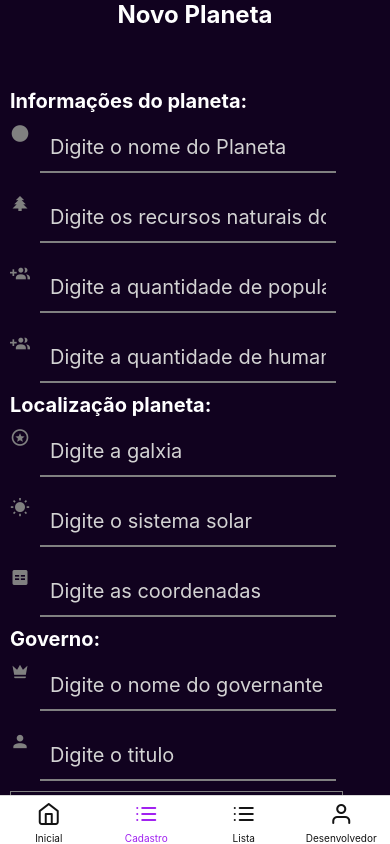
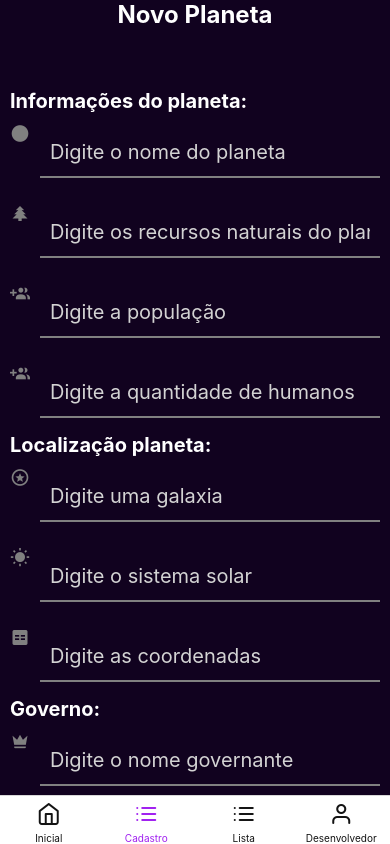
Before and after one commit to Liviadbelao/Exerc-cioPlanetas, a React Native app: screen /Form in a window 390 px wide. Built offline with nearby package versions, Linux system fonts and the light colour scheme.

Commit message:
feat: create input component

```diff
--- /dev/null
+++ b/src/components/Inputs/index.jsx
@@ -0,0 +1,18 @@
+import { View, TextInput } from "react-native";
+ import styles from  './styles'
+const Input = ({ ph, oc, valor, kt}) => {
+  return(
+<View style={styles.container}>
+  <TextInput
+   style={styles.input}
+   placeholder={ph}
+   onChangeText={oc}
+   value={valor}
+   keyboardType={kt}
+   placeholderTextColor={'#D3D3D3'}/>
+</View>
+    )
+}
+
+
+export default Input;
--- /dev/null
+++ b/src/components/Inputs/styles.js
@@ -0,0 +1,24 @@
+import { StyleSheet } from "react-native";
+
+const styles = StyleSheet.create({
+  input: {
+    height: 50,
+    backgroundColor: 'transparent',
+    padding: 10,
+    fontSize: 20,
+    marginTop: 10,
+    marginLeft: 10,
+    marginBottom: 10,
+    color: 'rgba(128,128,128,1)',
+    borderBottomWidth: 2,
+    borderBottomColor: 'rgba(128,128,128,1)',
+    width: '100%'
+  },
+  container:{
+    flex:1,
+    alignItems:'center',
+    justifyContent:'center',
+    padding:5
+  }
+  });
+  export default styles
--- a/src/screens/Form/index.jsx
+++ b/src/screens/Form/index.jsx
@@ -9,7 +9,7 @@ import { useNavigation } from "@react-navigation/native";
 import { useState, useEffect } from "react";
 
 import { ColorPicker } from "react-native-color-picker";
-
+import Inputs from '../../components/Inputs'
 import Slider from "@react-native-community/slider";
 import DateTimePicker from "@react-native-community/datetimepicker";
 import styles from "./styles";
@@ -18,6 +18,7 @@ import Title from "../../components/Title";
 import listaPlanetas from "../../models/Planeta/Planetas";
 import Planeta from "../../models/Planeta/Planeta";
 import Icon from "react-native-vector-icons/MaterialCommunityIcons";
+import Input from "../../components/Inputs";
 
 const image = "../../../assets/download (3).jpg";
 export default function Form({ route }) {
@@ -244,100 +245,50 @@ export default function Form({ route }) {
           <Text style={styles.text1}>Informações do planeta:</Text>
           <View style={styles.box}>
             <Icon style={styles.iconStyle} name="brightness-1"></Icon>
-            <TextInput
-              style={styles.input}
-              placeholder="Digite o nome do Planeta"
-              onChangeText={setNome}
-              value={nome}
-              placeholderTextColor={'#D3D3D3'}
-            />
+
+            <Input ph={"Digite o nome do planeta"} oc={setNome} valor={nome} kt={'text'} />
           </View>
           <View style={styles.box}>
             <Icon style={styles.iconStyle} name="pine-tree"></Icon>
-            <TextInput
-              style={styles.input}
-              placeholder="Digite os recursos naturais do planeta"
-              onChangeText={setNatureza}
-              value={natureza}
-              placeholderTextColor={'#D3D3D3'}
-            />
+
+            <Input ph={"Digite os recursos naturais do planeta"} oc={setNatureza} valor={natureza} kt={'text'} />
           </View>
           <View style={styles.box}>
             <Icon style={styles.iconStyle} name="account-multiple-plus"></Icon>
-            <TextInput
-              style={styles.input}
-              placeholder="Digite a quantidade de população"
-              onChangeText={setPopulacao}
-              value={populacao}
-              keyboardType="numeric"
-              placeholderTextColor={'#D3D3D3'}
-            />
+
+            <Input ph={"Digite a população"} oc={setPopulacao} valor={populacao} kt={'numeric'} />
           </View>
           <View style={styles.box}>
             <Icon style={styles.iconStyle} name="account-multiple-plus"></Icon>
-            <TextInput
-              style={styles.input}
-              placeholder="Digite a quantidade de humanos"
-              onChangeText={setHumanos}
-              value={humanos}
-              keyboardType="numeric"
-              placeholderTextColor={'#D3D3D3'}
-            />
+
+            <Input ph={"Digite a quantidade de humanos"} oc={setHumanos} valor={humanos} kt={'numeric'} />
           </View>
           <Text style={styles.text}>Localização planeta:</Text>
           <View style={styles.box}>
             <Icon style={styles.iconStyle} name="star-circle-outline"></Icon>
-            <TextInput
-              style={styles.input}
-              placeholder="Digite a galxia"
-              onChangeText={setGalaxia}
-              value={galaxia}
 
-              placeholderTextColor={'#D3D3D3'}
-            />
+            <Input ph={"Digite uma galaxia"} oc={setGalaxia} valor={galaxia} kt={'text'} />
           </View>
           <View style={styles.box}>
             <Icon style={styles.iconStyle} name="white-balance-sunny"></Icon>
-            <TextInput
-              style={styles.input}
-              placeholder="Digite o sistema solar"
-              onChangeText={setSisSolar}
-              value={sisSolar}
-              placeholderTextColor={'#D3D3D3'}
-            />
+
+            <Input ph={"Digite o sistema solar"} oc={setSisSolar} valor={sisSolar} kt={'text'} />
           </View>
           <View style={styles.box}>
             <Icon style={styles.iconStyle} name="code-equal"></Icon>
-            <TextInput
-              style={styles.input}
-              placeholder="Digite as coordenadas"
-              onChangeText={setCoordenadas}
-              value={coordenadas}
-              maxLength={9}
-              keyboardType="numeric"
-              placeholderTextColor={'#D3D3D3'}
-            />
+
+            <Input ph={"Digite as coordenadas"} oc={setCoordenadas} valor={coordenadas} kt={'numeric'} />
           </View>
           <Text style={styles.text}>Governo:</Text>
           <View style={styles.box}>
             <Icon style={styles.iconStyle} name="crown"></Icon>
-            <TextInput
-              style={styles.input}
-              placeholder="Digite o nome do governante"
-              onChangeText={setGovernante}
-              value={governante}
-              placeholderTextColor={'#D3D3D3'}
-            />
+
+            <Input ph={"Digite o nome governante"} oc={setGovernante} valor={governante} kt={'text'} />
           </View>
           <View style={styles.box}>
             <Icon style={styles.iconStyle} name="account"></Icon>
-            <TextInput
-              style={styles.input}
-              placeholder="Digite o titulo"
-              placeholderTextColor={'#D3D3D3'}
-              onChangeText={setTitulo}
-              value={titulo}
-            />
+
+            <Input ph={"Digite o titulo"} oc={setTitulo} valor={titulo} kt={'text'} />
           </View>
           <TouchableOpacity style={styles.data} onPress={showDatepicker}>
             <Text style={styles.text}>Escolha a data</Text>
--- a/src/screens/Form/styles.js
+++ b/src/screens/Form/styles.js
@@ -24,19 +24,7 @@ const styles = StyleSheet.create({
     borderRadius: 10
   },
 
-  input: {
-    height: 50,
-    backgroundColor: 'transparent',
-    padding: 10,
-    fontSize: 20,
-    marginTop: 10,
-    marginLeft: 10,
-    marginBottom: 10,
-    color: 'rgba(128,128,128,1)',
-    borderBottomWidth: 2,
-    borderBottomColor: 'rgba(128,128,128,1)',
-    width: '80%'
-  },
+
   erro: {
     color: "red"
   },
```
Also changed, not shown: src/components/InputColor/index.jsx (deleted, +0 -9 lines), src/components/InputColor/styles.js (deleted, +0 -24 lines).
